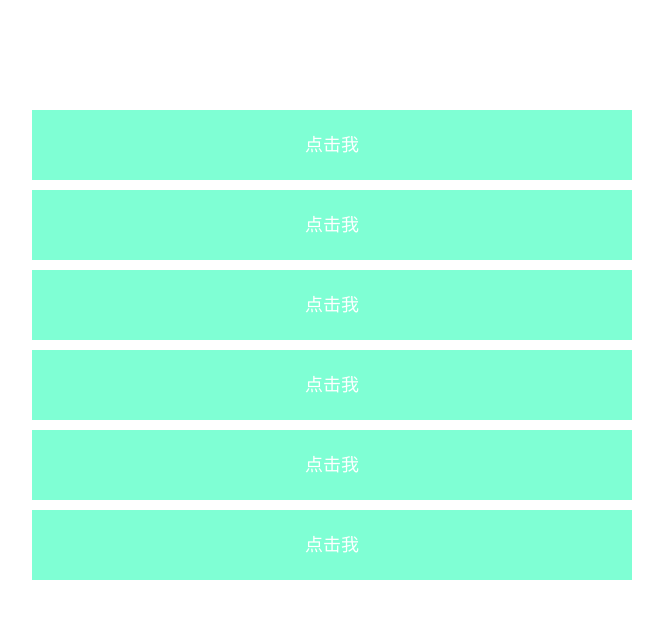
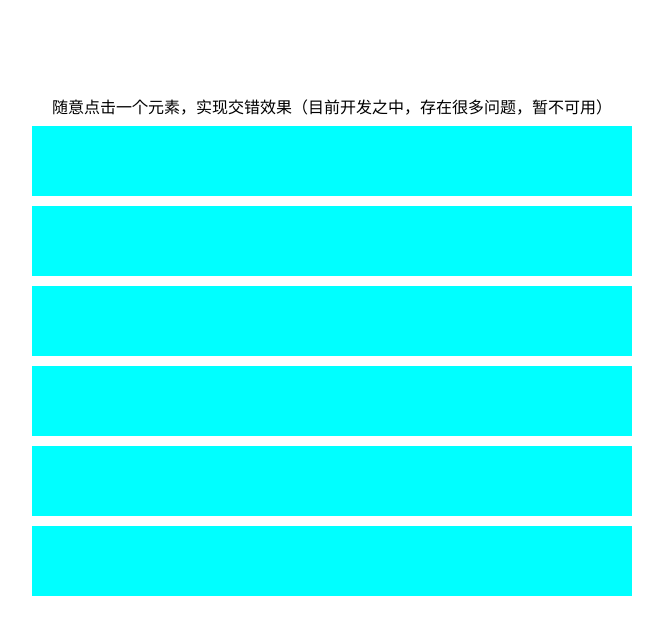
Before and after one commit to peoplesing1832/react-flip-transition-example, a React (Create React App) app: page /#/staggered in a window 1280 px wide. Shown: the top 634 px of the page, without its empty margins (308-971 px from the left). Built offline with nearby package versions, Linux system fonts and the light colour scheme.

Commit message:
feat: 更新

```diff
--- a/src/page/Home/index.js
+++ b/src/page/Home/index.js
@@ -18,7 +18,7 @@ const Home = () => {
           <Link to="/list">列表</Link>
         </li>
         <li>
-          <Link to="/staggered">交错效果(预览, 暂不可用)</Link>
+          <Link to="/staggered">交错效果(开发中)</Link>
         </li>
       </ul>
     </div>
--- a/src/page/Staggered/index.css
+++ b/src/page/Staggered/index.css
@@ -12,12 +12,13 @@
 .staggered-item {
   width: 600px;
   height: 70px;
-  background-color: aquamarine;
-  margin: 10px;
+  background-color: aqua;
   font-size: 18px;
   line-height: 70px;
   color: #fff;
   text-align: center;
+  transform-origin: top;
+  margin-bottom: 10px;
 }
 
 .staggered-item-active {
--- a/src/page/Staggered/index.js
+++ b/src/page/Staggered/index.js
@@ -13,14 +13,21 @@ const Staggered = () => {
 
   return (
     <div className="staggered-container">
-      <TransitionFLIPS>
+      <h1 style={{
+        marginBottom: 10,
+      }}>随意点击一个元素，实现交错效果（目前开发之中，存在很多问题，暂不可用）</h1>
+      <TransitionFLIPS
+        interval={150}
+        duration={500}
+        staggerReverse={focus ? true : false}
+      >
         {
           list && list.map((item) => {
             return (
               <TransitionFLIP flipId={item} key={item}>
                 <div className={focus === item ? 'staggered-item-active staggered-item' : 'staggered-item'} onClick={() => {
                   setFocus(focus === item ? '' : item);
-                }}>点击我</div>
+                }}></div>
               </TransitionFLIP>
             )
           })
```
